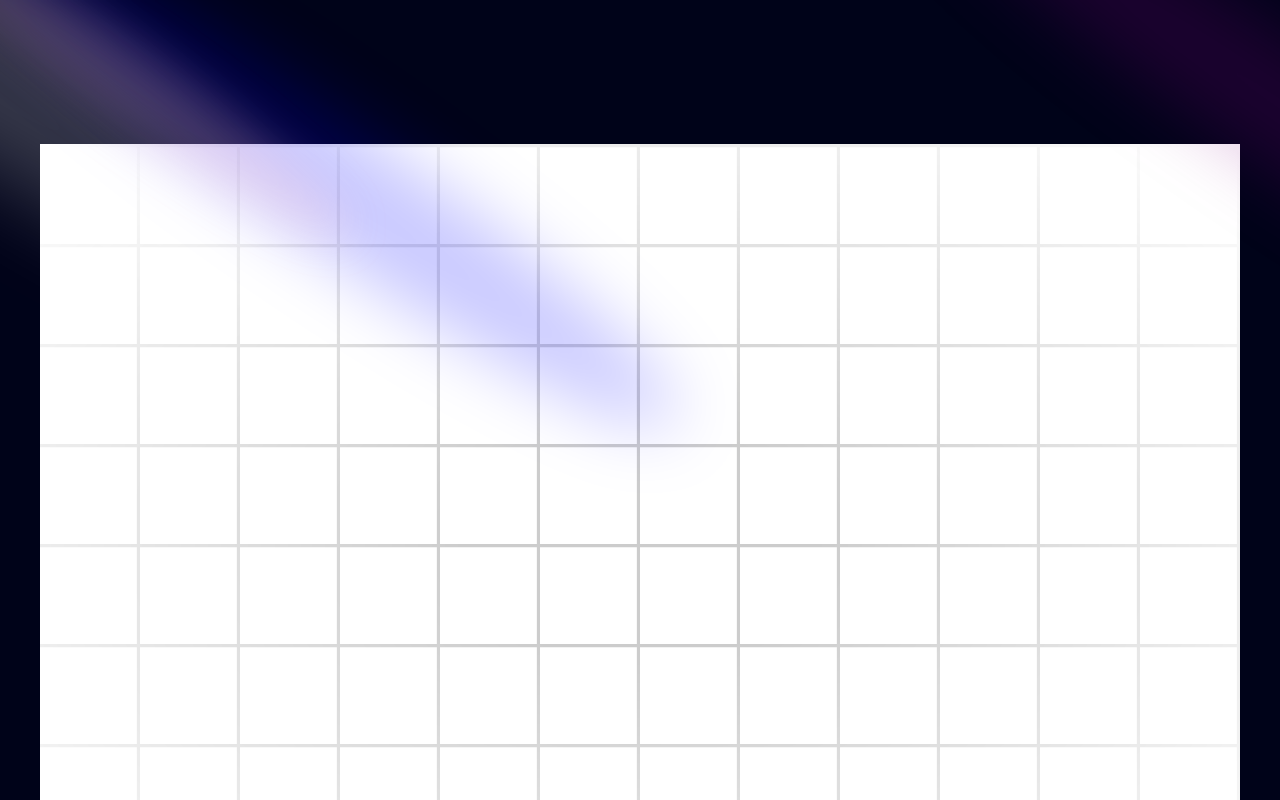
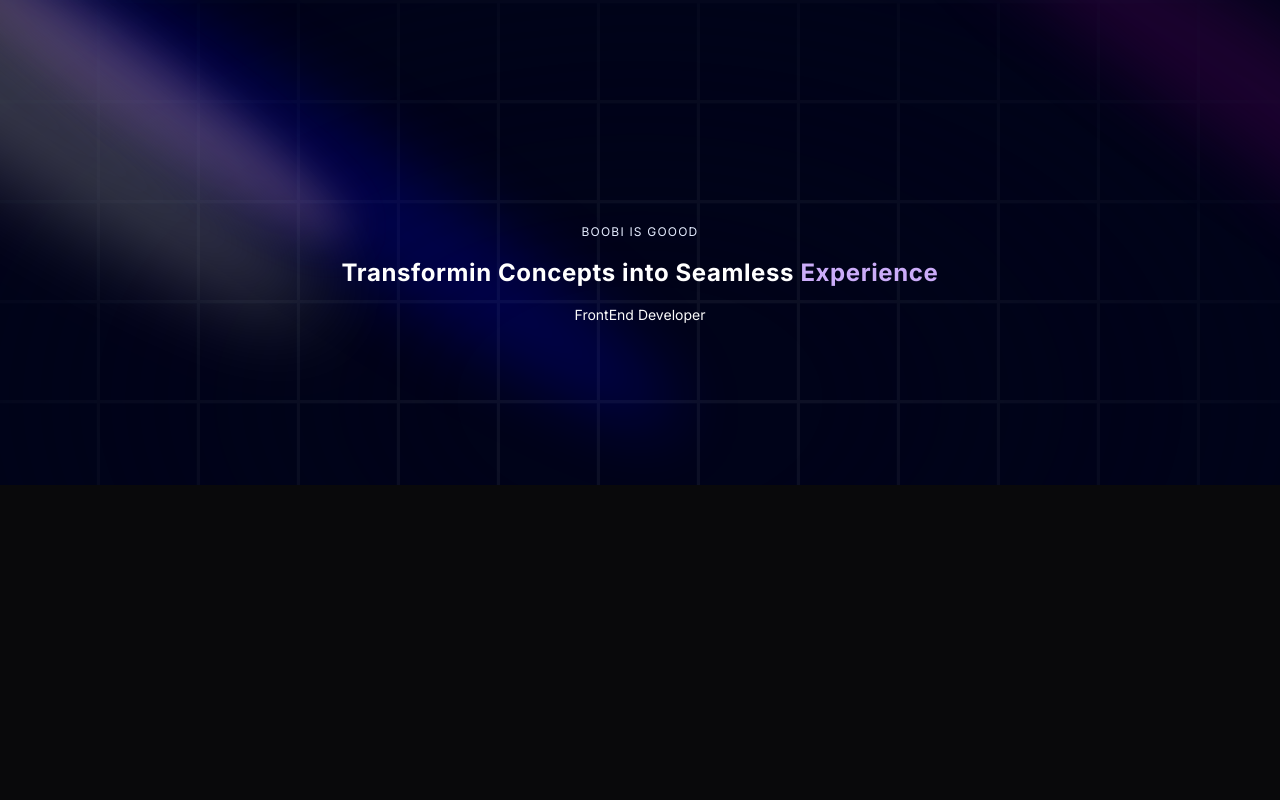
Before and after one commit to sinaebrahimii/portfolio, a Next.js app: page / in a window 1280 px wide. Shown: the top 800 px of the page. Built offline with nearby package versions, Linux system fonts and the light colour scheme.

Commit message:
text generate effect component added to project

```diff
--- a/app/layout.tsx
+++ b/app/layout.tsx
@@ -20,7 +20,7 @@
       <body className={inter.className}>
         <ThemeProvider
           attribute="class"
-          defaultTheme="system"
+          defaultTheme="dark"
           enableSystem
           disableTransitionOnChange
         >
--- a/components/Hero.tsx
+++ b/components/Hero.tsx
@@ -1,5 +1,6 @@
 import React from "react";
 import { Spotlight } from "./ui/Spotlight";
+import { TextGenerateEffect } from "./ui/TextGenerateEffect";
 
 const Hero = () => {
   return (
@@ -26,9 +27,21 @@
           fill="pink"
         />
       </div>
-      <div className="h-screen w-full dark:bg-black-100  bg-white  dark:bg-grid-white/[0.3] bg-grid-black/[0.2] relative flex items-center justify-center">
+      <div className="h-screen w-full dark:bg-black-100  bg-white  dark:bg-grid-white/[0.05] bg-grid-black/[0.2]  flex items-center justify-center absolute top-0 left-0">
         {/* Radial gradient for the container to give a faded look */}
         <div className="absolute pointer-events-none inset-0 flex items-center justify-center dark:bg-black-100 bg-white [mask-image:radial-gradient(ellipse_at_center,transparent_20%,black)]" />
+      </div>
+      <div className="flex justify-center relative my-20 z-10">
+        <div className="max-w-[89vw] md:max-w-2xl lg:max-w-[60vw] flex flex-col items-center ">
+          <h2 className="uppercase tracking-widest text-xs text-center text-blue-100 max-w-80">
+            Boobi is Goood
+          </h2>
+          <TextGenerateEffect
+            className="text-center text-[40px] md:text-5xl lg:text-6xl "
+            words="Transformin Concepts into Seamless Experience"
+          />
+          <p className="text-sm mt-4 ">FrontEnd Developer </p>
+        </div>
       </div>
     </div>
   );
--- /dev/null
+++ b/components/ui/TextGenerateEffect.tsx
@@ -0,0 +1,56 @@
+"use client";
+import { useEffect } from "react";
+import { motion, stagger, useAnimate } from "framer-motion";
+import { cn } from "@/utils/cn";
+
+export const TextGenerateEffect = ({
+  words,
+  className,
+}: {
+  words: string;
+  className?: string;
+}) => {
+  const [scope, animate] = useAnimate();
+  let wordsArray = words.split(" ");
+  useEffect(() => {
+    animate(
+      "span",
+      {
+        opacity: 1,
+      },
+      {
+        duration: 2,
+        delay: stagger(0.2),
+      }
+    );
+  }, [scope.current]);
+
+  const renderWords = () => {
+    return (
+      <motion.div ref={scope}>
+        {wordsArray.map((word, idx) => {
+          return (
+            <motion.span
+              key={word + idx}
+              className={`${
+                idx > 3 ? "text-purple" : "dark:text-white text-black"
+              } opacity-0`}
+            >
+              {word}{" "}
+            </motion.span>
+          );
+        })}
+      </motion.div>
+    );
+  };
+
+  return (
+    <div className={cn("font-bold", className)}>
+      <div className="mt-4">
+        <div className=" dark:text-white text-black text-2xl leading-snug tracking-wide">
+          {renderWords()}
+        </div>
+      </div>
+    </div>
+  );
+};
```
